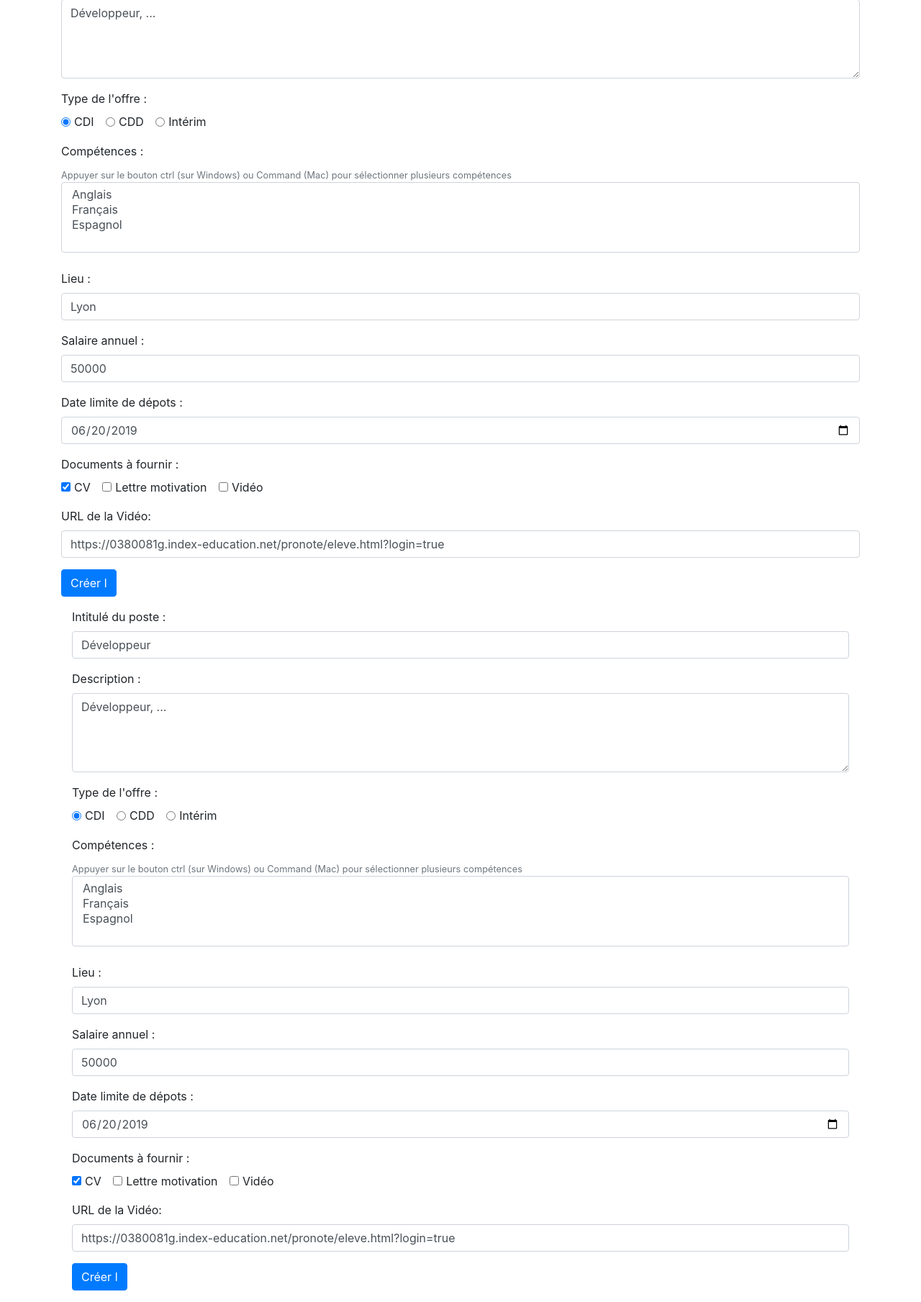
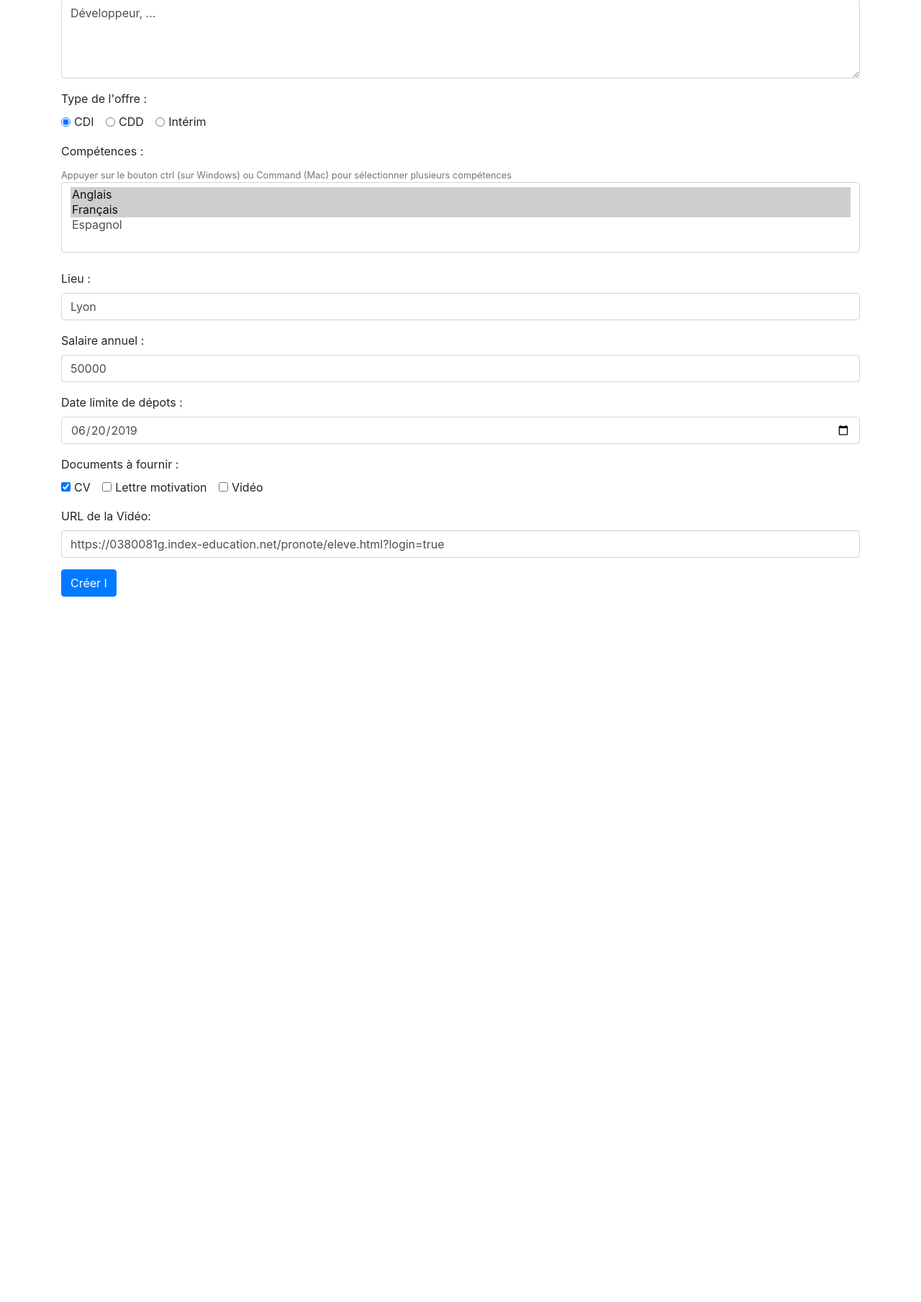
Before and after one commit to PPE2018/projetppe, a PHP site: page /crud/modifier.php?id=1 in a window 1280 px wide. Shown: the part 183-1992 px from the top of the page at 72% size. After the commit the page ends 1012 px from the top, so only its background shows below. Run offline with PHP 8.4, Linux system fonts and the light colour scheme; data comes from the database, SQL or seed files in the repository.

Commit message:
Fin page modifier, il manque l'envois de la modification à la BDD

```diff
--- a/consultation_offre_rh.php
+++ b/consultation_offre_rh.php
@@ -74,9 +74,9 @@
                             </p>
                             <div class='card-footer'>
                               <p class='text-center'>
-                                <a href='#?id=$id' id='$id' class='candidature'>$str[16]</a>
-                                <a href='crud/modifier.php?id=$id' id='$id' class='modifier'>$str[15]</a>
-                                <a href='crud/supprimer.php?id=$id' id='$id' class='supprimer'>$str[17]</a>
+                                <a href='#?id=$id&amp;langue=$langue' id='$id' class='candidature'>$str[16]</a>
+                                <a href='crud/modifier.php?id=$id&amp;langue=$langue' id='$id' class='modifier'>$str[15]</a>
+                                <a href='crud/supprimer.php?id=$id&amp;langue=$langue' id='$id' class='supprimer'>$str[17]</a>
                               </p>
                             </div>
                           </div>
--- a/crud/modifier.php
+++ b/crud/modifier.php
@@ -9,7 +9,7 @@
     </head>
     <body>
       <?php
-
+      $id = $_GET['id'];
       $langue = 'fr';
 
       if (isset($_GET['langue']))
@@ -38,8 +38,8 @@
               <li class='nav-item dropdown'>
                 <a class='nav-link dropdown-toggle' data-toggle='dropdown' aria-haspopup='true' aria-expanded='false'><?php echo $str[5]?></a>
                 <div class='dropdown-menu' aria-labelledby='dropdown05'>
-                  <a class='dropdown-item' href='../creation_offre.php?langue=fr'><?php echo $str[6]?></a>
-                  <a class='dropdown-item' href='../creation_offre.php?langue=en'><?php echo $str[7]?></a>
+                  <a class='dropdown-item' href='modifier.php?id=<?php echo $id ?>&amp;langue=fr'><?php echo $str[6]?></a>
+                  <a class='dropdown-item' href='modifier.php?id=<?php echo $id ?>&amp;langue=en'><?php echo $str[7]?></a>
                 </div>
               </li>
               <li class='nav-item'>
@@ -54,8 +54,8 @@
           $langue = $_GET['langue'];
         include "../langue_".$langue.".php";
         include '../bdd/bdd.php';
-        $id = $_GET['id'];
-        $resultat=mysqli_query($connexion, "SELECT offre_emplois.id_offre, offre_emplois.libelle as libelle_offre, description, lieu, type_contrat, salaire, date_limite, video, competence.libelle, supprimer FROM offre_emplois INNER JOIN posseder ON offre_emplois.id_offre = posseder.id_offre INNER JOIN competence ON posseder.id_competence = competence.id_competence WHERE supprimer = 0 AND offre_emplois.id_offre = $id ORDER BY offre_emplois.libelle"); /*permet d'afficher les données*/
+        //$resultat=mysqli_query($connexion, "SELECT offre_emplois.id_offre, offre_emplois.libelle as libelle_offre, description, lieu, type_contrat, salaire, date_limite, video, competence.libelle, supprimer FROM offre_emplois INNER JOIN posseder ON offre_emplois.id_offre = posseder.id_offre INNER JOIN competence ON posseder.id_competence = competence.id_competence WHERE supprimer = 0 AND offre_emplois.id_offre = $id ORDER BY offre_emplois.libelle"); /*permet d'afficher les données*/
+        $resultat=mysqli_query($connexion, "SELECT offre_emplois.id_offre, offre_emplois.libelle as libelle_offre, description, lieu, type_contrat, salaire, date_limite, video, supprimer FROM offre_emplois WHERE supprimer = 0 AND offre_emplois.id_offre = 1 ORDER BY offre_emplois.libelle");
         while($ligne = mysqli_fetch_array($resultat, MYSQLI_BOTH)){
 
         ?>
@@ -117,12 +117,28 @@
                 <small id='passwordHelpBlock' class='form-text text-muted'>
                   <?php echo $str[26] ?>
                 </small>
-                <select class='form-control' name='competences[]' multiple>";
+
                   <?php
-                  $requete2 = "SELECT id_competence, libelle FROM competence;";
+                  $requete2 = "SELECT id_competence FROM posseder WHERE id_offre = $id;";
                   $resultat2 = mysqli_query($connexion, $requete2);
-                  while ($ligne2 = mysqli_fetch_array($resultat2, MYSQLI_BOTH)){ ?>
-                      <option value="<?php echo $ligne2['id_competence']; ?>"><?php echo $ligne2['libelle'] ?></option>';
+                  $tableauCompetences = array();
+                  $i=0;
+                  while ($ligne2 = mysqli_fetch_array($resultat2, MYSQLI_BOTH)){
+                    $tableauCompetences[$i] = $ligne2['id_competence'];
+                    $i++;
+                  }
+                  ?>
+                  <select class='form-control' name='competences[]' multiple>";
+                  <?php
+                  $requete3 = "SELECT id_competence, libelle FROM competence;";
+                  $resultat3 = mysqli_query($connexion, $requete3);
+                  while ($ligne3 = mysqli_fetch_array($resultat3, MYSQLI_BOTH)){
+                    $checked = "";
+                    if(in_array($ligne3['id_competence'], $tableauCompetences)){
+                      $checked = "selected='selected'";
+                    }
+                    ?>
+                      <option value="<?php echo $ligne3['id_competence']; ?>" <?php echo $checked ?>><?php echo $ligne3['libelle'] ?></option>';
                   <?php
                   }
                   ?>
```
